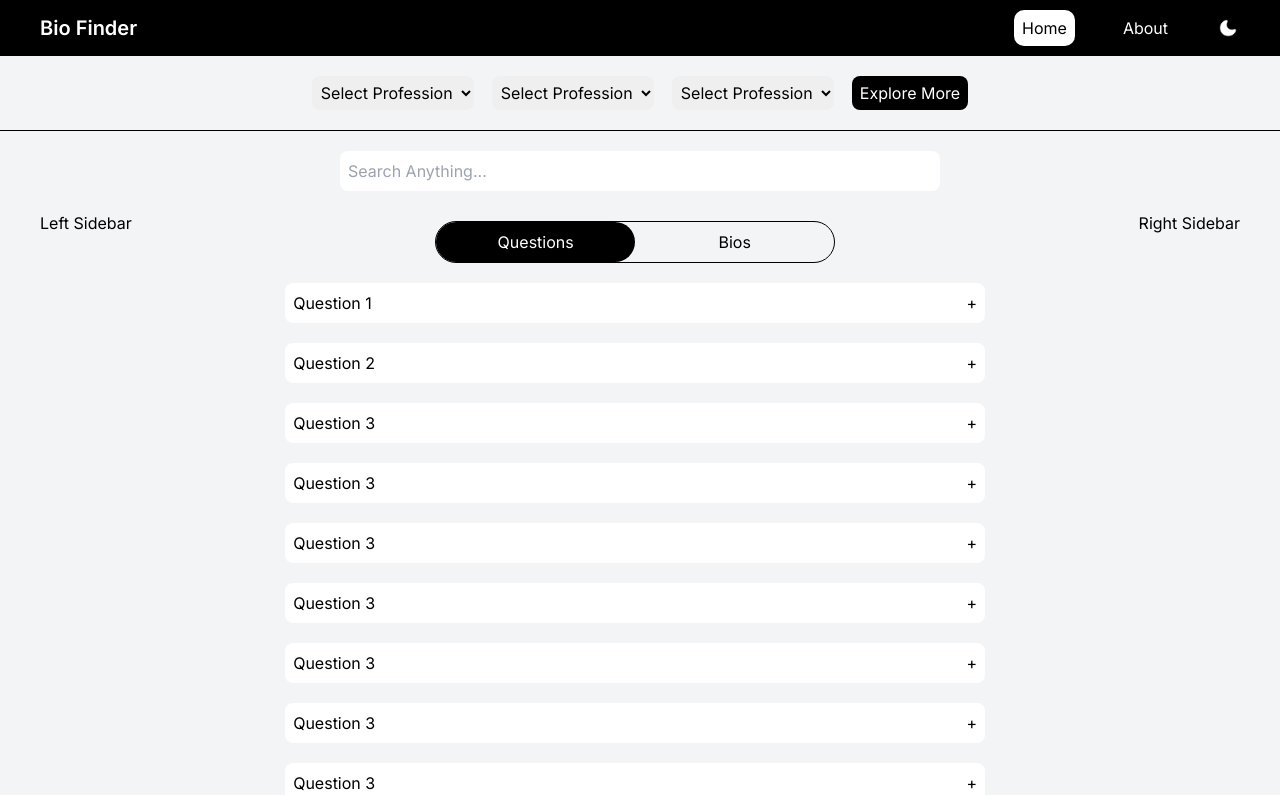
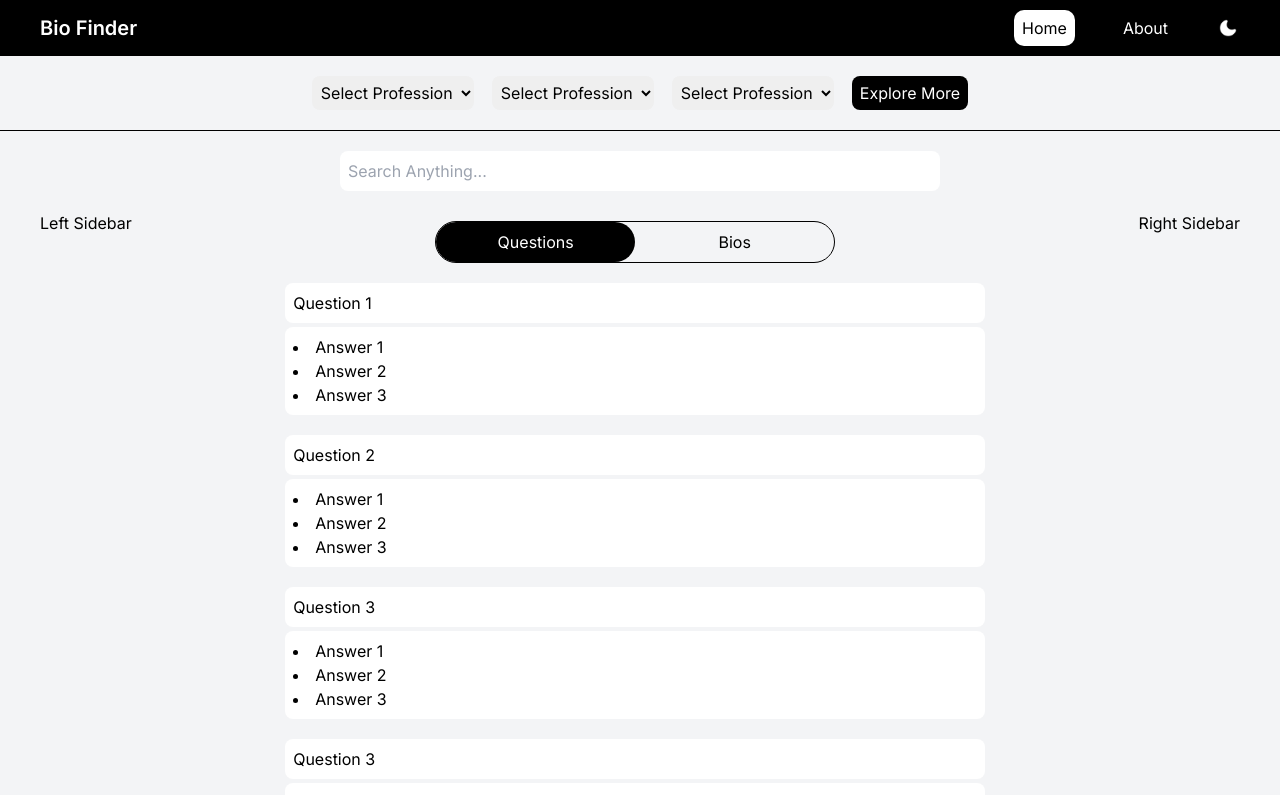
Before and after one commit to yudiz-dharmjeet-vaishnav/bio-finder-web, a Next.js app: page / in a window 1280 px wide. Shown: the top 795 px of the page. Built offline with nearby package versions, Linux system fonts and the light colour scheme.

Commit message:
Theme related changes

```diff
--- a/src/app/components/Accordian.jsx
+++ b/src/app/components/Accordian.jsx
@@ -11,9 +11,8 @@ function Accordian({item}) {
           onClick={() => setIsActive(!isActive)}
         >
           <h1>{item?.title}</h1>
-          <div>{isActive ? '-' : '+'}</div>
         </div>
-        {isActive && <div className="accordion-content bg-white dark:bg-black">{item?.content}</div>}
+        <div className="accordion-content bg-white dark:bg-black">{item?.content}</div>
       </div>
     </div>
   )
--- a/src/app/components/Navbar.jsx
+++ b/src/app/components/Navbar.jsx
@@ -4,9 +4,10 @@ import Link from 'next/link'
 import React from 'react'
 import { usePathname, useRouter } from 'next/navigation';
 import { useTheme } from 'next-themes'
+import Image from 'next/image';
+
 import Moon from '../../../public/images/moon.png'
 import Sun from '../../../public/images/sun.png'
-import Image from 'next/image';
 
 function Navbar() {
   const router = useRouter()
@@ -16,9 +17,9 @@ function Navbar() {
 
   function toggleTheme () {
     if (theme === 'dark') {
-      return 'light'
+      setTheme('light')
     } else {
-      return 'dark'
+      setTheme('dark')
     }
   }
 
@@ -34,7 +35,7 @@ function Navbar() {
             <li className='text-white dark:text-black'>
               <Link href="/about" className={currentRoute === '/about' ? `${theme === 'dark' ? 'active-nav-dark' : 'active-nav'} p-2` : 'p-2'}>About</Link>
             </li>
-            <li className='text-white dark:text-black' onClick={() => setTheme(toggleTheme)}>
+            <li className='text-white dark:text-black' onClick={() => toggleTheme()}>
               {
                 theme === 'dark'
                   ? <Image src={Sun} width={24} alt='Sun' />
--- a/src/app/globals.scss
+++ b/src/app/globals.scss
@@ -133,7 +133,6 @@ body {
           justify-content: space-between;
           padding: 8px;
           border-radius: 8px;
-          cursor: pointer;
         }
 
         .accordion-content {
--- a/src/app/page.js
+++ b/src/app/page.js
@@ -4,16 +4,9 @@ import FilterBar from "./components/FilterBar";
 import SearchBar from "./components/SearchBar";
 import Contant from "./components/Contant";
 
-import React, { useEffect } from "react";
-import { useTheme } from 'next-themes'
+import React from "react";
 
 export default function Home() {
-  const { theme, setTheme } = useTheme()
-
-  useEffect(() => {
-    setTheme('light')
-  }, [setTheme])
-
   return (
     <div className="home">
       <FilterBar />
--- a/src/app/providers.jsx
+++ b/src/app/providers.jsx
@@ -3,5 +3,12 @@
 import { ThemeProvider } from 'next-themes'
 
 export function Providers({ children }) {
-  return <ThemeProvider attribute="class">{children}</ThemeProvider>
+  return (
+    <ThemeProvider
+      attribute="class"
+      defaultTheme='light'
+    >
+      {children}
+    </ThemeProvider>
+  )
 }
```
